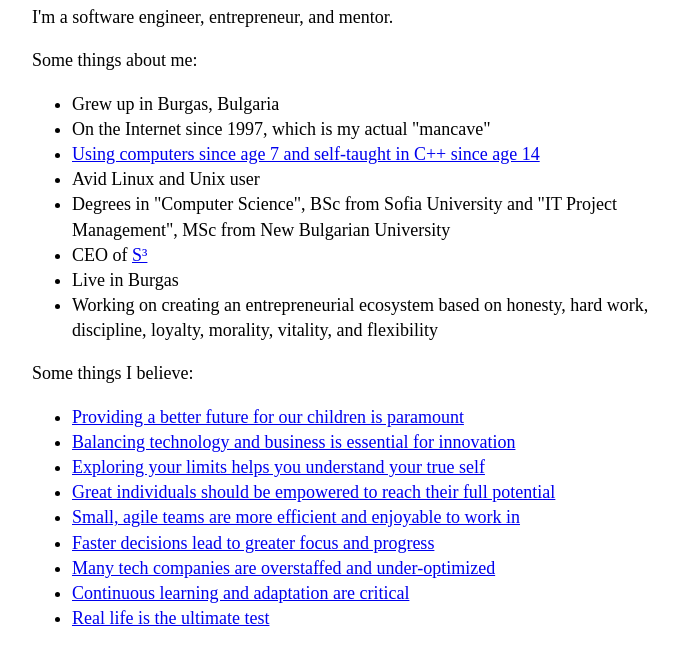
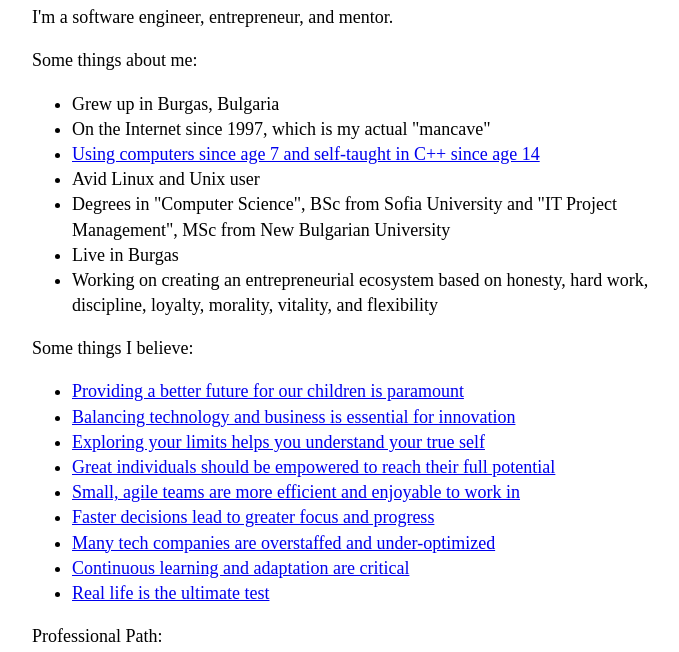
Before and after one commit to gospodinbodurov/gospodinbodurov.github.io, a plain HTML site: page index.html in a window 1280 px wide. Shown: the part 105-757 px from the top of the page, without its empty margins (283-962 px from the left). Drawn offline with Linux system fonts and the light colour scheme.

Commit message:
Remove CEO of S³ line
Co-Authored-By: Claude Opus 5.5 <noreply@anthropic.com>

```diff
--- a/index.html
+++ b/index.html
@@ -29,7 +29,6 @@
          <li><a target="_blank" href="https://bodurov.net/windows98.html">Using computers since age 7 and self-taught in C++ since age 14</a></li>
          <li>Avid Linux and Unix user</li>
          <li>Degrees in "Computer Science", BSc from Sofia University and "IT Project Management", MSc from New Bulgarian University</li>
-         <li>CEO of <a target="_blank" href="https://www.s-3.team">S³</a></li>
          <li>Live in Burgas</li>
          <li>Working on creating an entrepreneurial ecosystem based on honesty, hard work, discipline, loyalty, morality, vitality, and flexibility</li>
       </ul>
```
